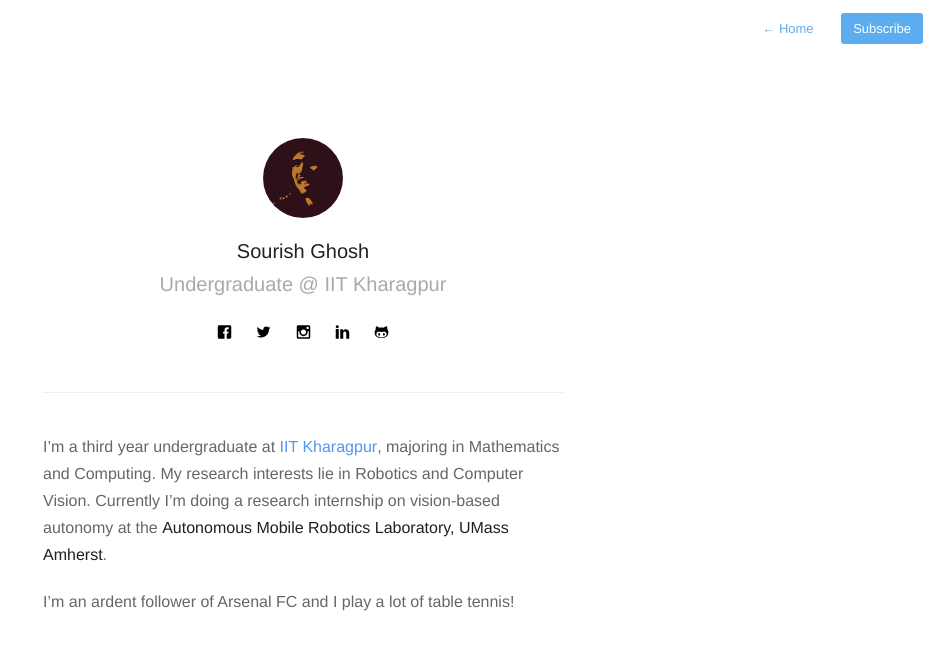
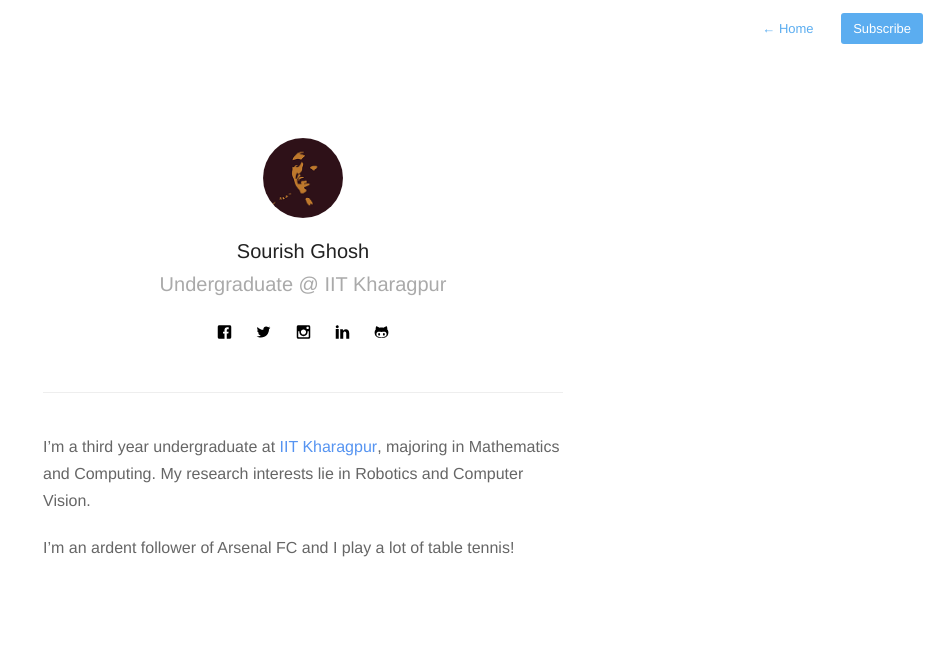
Before and after one commit to sourishg/sourishg.github.io, a Jekyll site: the page built from about.md, in a window 1280 px wide. Shown: the top 650 px of the page, without its empty margins (337-1280 px from the left). Built offline with Jekyll 4.4.1, drawn with Linux system fonts in a browser that asks for light colours; nearby versions of some CDN libraries.

Commit message:
Update about

```diff
--- a/about.md
+++ b/about.md
@@ -5,6 +5,6 @@
 ---
 
 
-I'm a third year undergraduate at **[IIT Kharagpur](http://www.iitkgp.ac.in)**, majoring in Mathematics and Computing. My research interests lie in Robotics and Computer Vision. Currently I'm doing a research internship on vision-based autonomy at the **Autonomous Mobile Robotics Laboratory, UMass Amherst**.
+I'm a third year undergraduate at **[IIT Kharagpur](http://www.iitkgp.ac.in)**, majoring in Mathematics and Computing. My research interests lie in Robotics and Computer Vision.
 
 I'm an ardent follower of Arsenal FC and I play a lot of table tennis!
```
